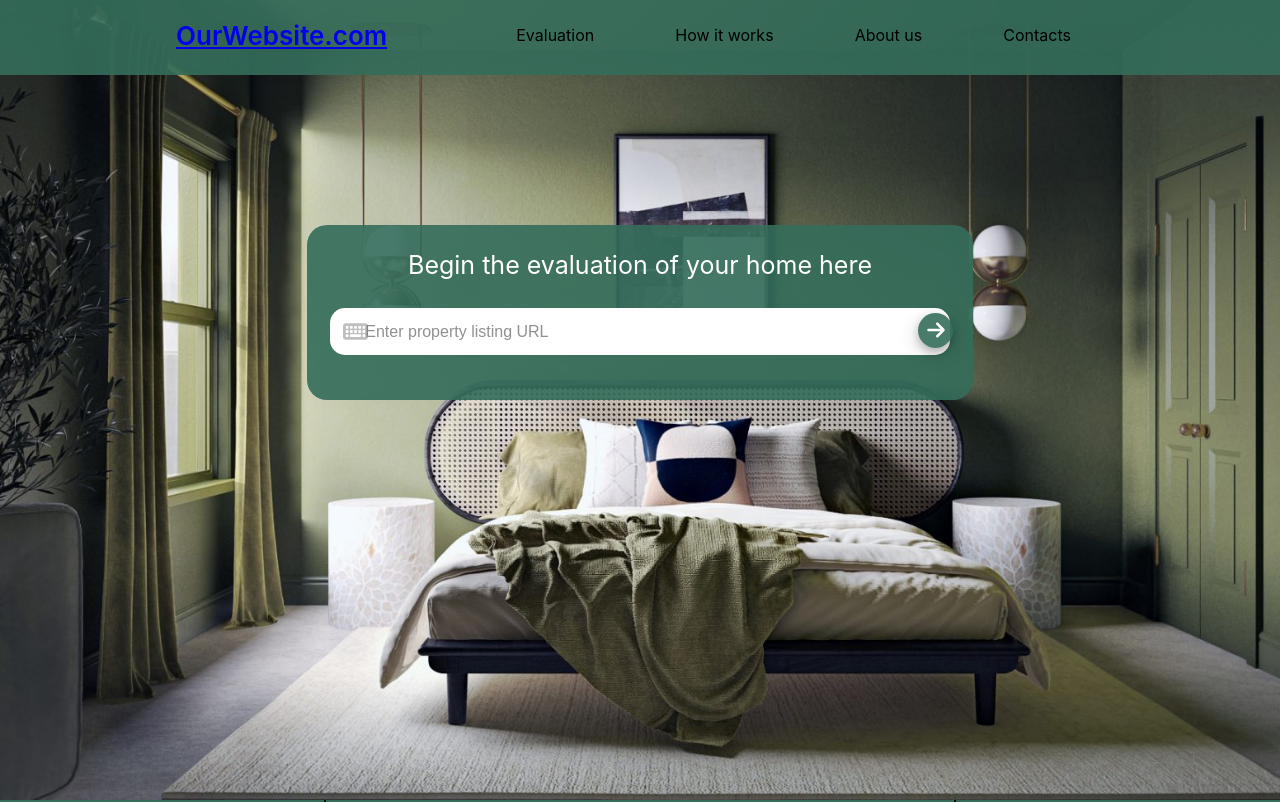
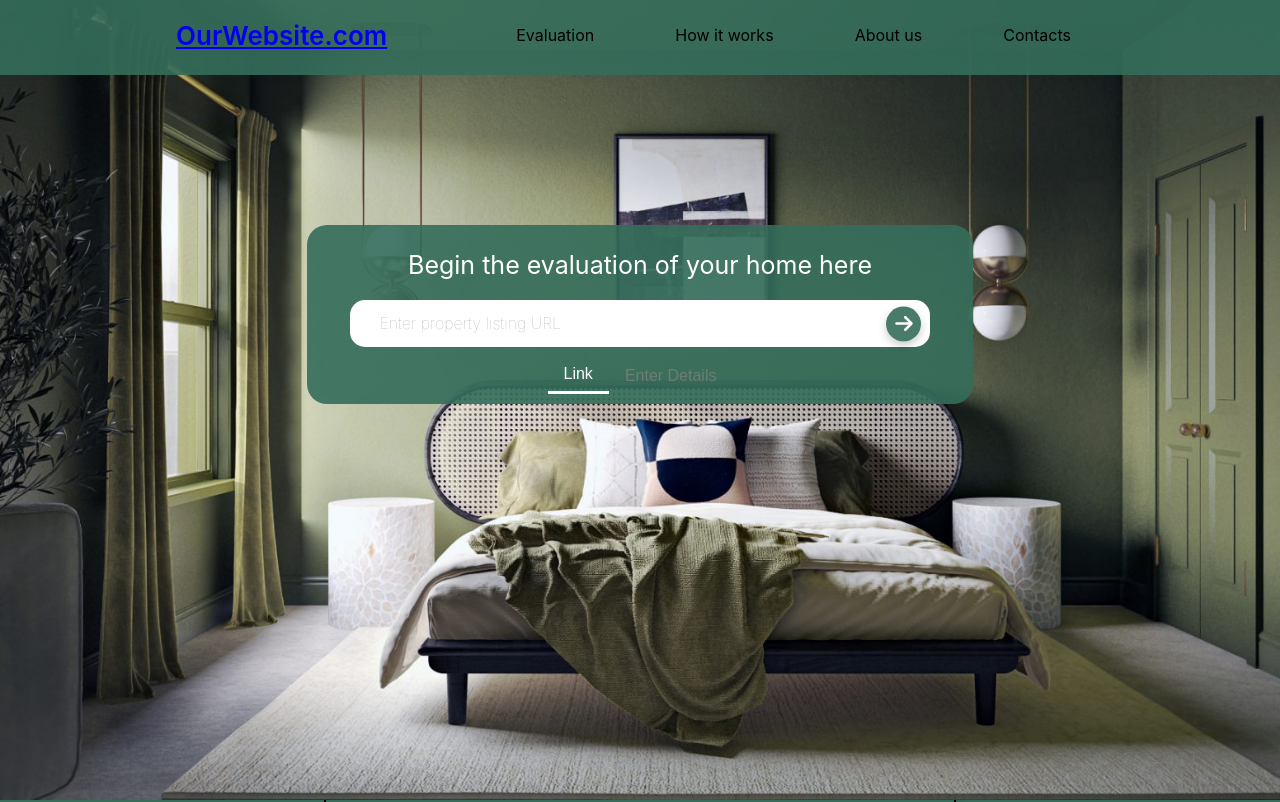
Before and after one commit to JonasUrn/HomeIntel, a React (Create React App) app in the folder frontend/: page / in a window 1280 px wide. Shown: the top 802 px of the page. Built offline with nearby package versions, Linux system fonts and the light colour scheme.

Commit message:
Resolved incoming conflicts

```diff
--- a/frontend/package.json
+++ b/frontend/package.json
@@ -3,6 +3,9 @@
   "version": "0.1.0",
   "private": true,
   "dependencies": {
+    "@emotion/react": "^11.14.0",
+    "@emotion/styled": "^11.14.0",
+    "@mui/material": "^6.4.7",
     "@testing-library/dom": "^10.4.0",
     "@testing-library/jest-dom": "^6.6.3",
     "@testing-library/react": "^16.2.0",
--- a/frontend/src/ModalWindow/modal.js
+++ b/frontend/src/ModalWindow/modal.js
@@ -4,7 +4,8 @@ import Button from "@mui/material/Button";
 import Typography from "@mui/material/Typography";
 import Modal from "@mui/material/Modal";
 
-const ModalWindow = ({ isOpen, onClose }) => {
+const ModalWindow = ({ isOpen, onClose, data, isLink }) => {
+
     return (
         <Modal
             open={isOpen}
@@ -26,12 +27,13 @@ const ModalWindow = ({ isOpen, onClose }) => {
                 }}
             >
                 <Typography id="modal-modal-title" variant="h6" component="h2">
-                    Text in a modal
+                    {"Passed from link " + isLink}
                 </Typography>
                 <Typography id="modal-modal-description" sx={{ mt: 2 }}>
-                    Duis mollis, est non commodo luctus, nisi erat porttitor ligula.
+                    {data}
                 </Typography>
                 <Button onClick={onClose} sx={{ mt: 2 }} variant="contained">Close</Button>
+
             </Box>
         </Modal>
     );
--- a/frontend/src/ModalWindow/modal.module.css
+++ b/frontend/src/ModalWindow/modal.module.css
@@ -1,4 +1,4 @@
-.modalContent{
+.modalContent {
     background-color: white;
     width: 50%;
     position: absolute;
--- a/frontend/src/searchBar/searchBar.js
+++ b/frontend/src/searchBar/searchBar.js
@@ -7,30 +7,67 @@ import ModalWindow from "../ModalWindow/modal.js";
 const SearchBar = () => {
     const [clicked, setClick] = useState(false);
     const [switchToTextBox, setSwitch] = useState(false);
+    const [inputValue, setInputValue] = useState(""); // Stores user input
 
-    const HandleInputField = () => {
-        return <input type="text" placeholder="Enter property listing URL" className={styles.inputField}></input>
-    }
-    const HandleTextBoxField = () => {
-        return <textarea type="text" placeholder="Describe your poperty" className={styles.inputTextBox}></textarea>
-    }
+    const handleModalOpen = () => {
+        setClick(true);
+    };
+
+    const handleModalClose = () => {
+        setClick(false);
+    };
+
     return (
         <div className={styles.searchBarStatistics}>
             <div className={styles.searchDiv}>
                 <div className={styles.searchBoxText}>Begin the evaluation of your home here</div>
+
                 <div className={styles.searchBarDiv}>
-                    <button className={styles.keyboardBtn} onClick={() => setSwitch(!switchToTextBox)}>
-                        <FontAwesomeIcon icon={faKeyboard} className={styles.keyboard} />
-                    </button>
-                    {!switchToTextBox && <HandleInputField />}
-                    {switchToTextBox && <HandleTextBoxField />}
-                    <button className={styles.searchButton} onClick={() => setClick(true)}>
+                    {!switchToTextBox ? (
+                        <input
+                            type="text"
+                            placeholder="Enter property listing URL"
+                            className={styles.inputField}
+                            value={inputValue}
+                            onChange={(e) => setInputValue(e.target.value)}
+                        />
+                    ) : (
+                        <textarea
+                            placeholder="Describe your property"
+                            className={styles.inputTextBox}
+                            value={inputValue}
+                            onChange={(e) => setInputValue(e.target.value)}
+                        />
+                    )}
+                    <button className={styles.searchButton} onClick={handleModalOpen}>
                         <FontAwesomeIcon icon={faArrowRight} className={styles.arrow} />
                     </button>
                 </div>
+                <div className={styles.toggleContainer}>
+                    <button
+                        className={`${styles.toggleButton} ${!switchToTextBox ? styles.active : ""}`}
+                        onClick={() => { setSwitch(false); setInputValue(""); }}
+                    >
+                        Link
+                    </button>
+                    <button
+                        className={`${styles.toggleButton} ${switchToTextBox ? styles.active : ""}`}
+                        onClick={() => { setSwitch(true); setInputValue(""); }}
+                    >
+                        Enter Details
+                    </button>
+                </div>
             </div>
-            {clicked && <ModalWindow isOpen={clicked==true} onClose={clicked==false}/>}
+            {clicked && (
+                <ModalWindow
+                    isOpen={clicked}
+                    onClose={handleModalClose}
+                    data={inputValue}
+                    isLink={!switchToTextBox}
+                />
+            )}
         </div>
-    )
-}
+    );
+};
+
 export default SearchBar;
--- a/frontend/src/searchBar/searchBar.module.css
+++ b/frontend/src/searchBar/searchBar.module.css
@@ -1,10 +1,22 @@
-.searchBarStatistics{
+.searchBarStatistics {
     width: 100%;
     height: 90%;
     display: flex;
     flex-direction: column;
 }
-.inputField, .inputTextBox{
+
+.inputField::placeholder,
+.inputTextBox::placeholder {
+    font-size: 16px;
+    font-weight: 500;
+    color: rgba(128, 128, 128, 0.75);
+    opacity: 1;
+    font-family: -apple-system, BlinkMacSystemFont, 'Segoe UI', 'Roboto', 'Oxygen',
+        'Ubuntu', 'Cantarell', 'Fira Sans', 'Droid Sans', 'Helvetica Neue',
+        sans-serif;
+}
+
+.inputField {
     border: none;
     border-radius: 15px;
     height: 45px;
@@ -12,117 +24,185 @@
     min-width: 87.5%;
     max-width: 87.5%;
     max-height: 75px;
-    min-height: 35px;
+    min-height: 45px;
+    font-weight: 550;
+    font-size: 16px;
+    margin: 0px auto 20px auto;
+    color: rgba(53, 109, 90, 0.9);
+
+}
+
+.inputTextBox {
+    border: none;
+    border-radius: 15px;
+    height: 45px;
+    width: 87.5%;
+    min-width: 87.5%;
+    max-width: 87.5%;
+    max-height: 200px;
+    min-height: 45px;
     font-weight: 550;
     font-size: 16px;
     margin: 0px auto 20px auto;
     color: rgba(53, 109, 90, 0.9);
 }
-.inputField, .inputTextBox{
-    padding-left: 35px;
+
+.toggleContainer {
+    display: flex;
+    justify-content: center;
+    padding: 10px;
+    transition: all 0.3s linear;
 }
-.inputTextBox{
+
+.toggleButton {
+    border: none;
+    background: none;
+    padding: 8px 16px;
+    font-size: 16px;
+    cursor: pointer;
+    color: rgba(128, 128, 128, 0.75);
+    transition: all 0.3s linear;
+}
+
+.toggleButton:hover {
+    color: black;
+}
+
+.toggleButton.active {
+    color: white;
+    border-bottom: 3px solid rgb(255, 255, 255);
+}
+
+.inputField,
+.inputTextBox {
+    padding-left: 5%;
+}
+
+.inputTextBox {
     padding-top: 15px;
 }
-.searchBarDiv{
-    margin-top: auto;
-    margin-bottom: 25px;
+
+.searchBarDiv {
     display: flex;
+    align-items: center;
+    position: relative;
+    width: 87.5%;
+    margin: auto;
 }
-.inputField::placeholder, .inputTextBox::placeholder{
+
+.inputField,
+.inputTextBox {
+    margin: auto;
+    flex: 1;
+    padding-right: 7%;
+}
+
+.inputField::placeholder,
+.inputTextBox::placeholder {
     font-size: 16px;
     font-weight: 50;
     opacity: 0.8;
 }
 
-.text{
+.text {
     margin-top: 5%;
 }
-.bigText, .smallText, .ourTeam, .arrow, .searchButton, .searchBoxText{
+
+.bigText,
+.smallText,
+.ourTeam,
+.arrow,
+.searchButton,
+.searchBoxText {
     color: white;
+    margin-bottom: 20px;
 }
-.bigText{
+
+.bigText {
     font-weight: 550;
 }
-.smallText{
+
+.smallText {
     font-weight: 350;
 }
-.ourTeam{
+
+.ourTeam {
     font-weight: 900;
 }
-.line{
+
+.line {
     border-top: none;
     border-left: none;
     border-right: none;
     width: 10%;
 }
-.searchDiv{
+
+.searchDiv {
     width: 52%;
-    height: 175px;
-    background-color: rgb(53,109,90, 0.9);
+    background-color: rgb(53, 109, 90, 0.9);
     border-radius: 20px;
     margin: 150px auto 0px auto;
     display: flex;
     flex-direction: column;
+    justify-content: space-evenly;
 }
-.searchBoxText{
+
+.searchBoxText {
     margin-top: 25px;
     font-size: 25px;
     width: 100%;
     text-align: center;
 }
-.searchButton{
+
+.searchButton {
     position: absolute;
-    margin-top: 5px;
+    right: 10px;
+    top: 50%;
+    transform: translateY(-50%);
+    display: flex;
+    justify-content: center;
+    align-items: center;
     border-radius: 50%;
-    background-color: rgb(53,109,90, 0.9);
+    background-color: rgb(53, 109, 90, 0.9);
     height: 35px;
     width: 35px;
     border: none;
-    margin-left: 47.75%;
-    box-shadow: 0 4px 8px 0 rgba(0, 0, 0, 0.2), 0 6px 20px 0 rgba(0, 0, 0, 0.19);
+    box-shadow: 0 4px 8px rgba(0, 0, 0, 0.2);
     cursor: pointer;
 }
-.keyboardBtn{
-    position: absolute;
-    margin-top: 10px;
-    background-color: transparent;
-    border: none;
-    margin-left: 30px;
-}
-.keyboard{
-    width: 25px;
-    height: 25px;
-    cursor: pointer;
-    color: rgba(128, 128, 128, 0.5);
-}
-.keyboard:hover{
-    color: rgba(128, 128, 128, 0.75);
-}
-.searchButton:hover{
+
+.searchButton:hover {
     scale: 1.05;
 }
-.arrow{
+
+.arrow {
     width: 20px;
     height: 20px;
+    margin: auto;
 }
-@media screen and (max-width: 1150px){
-    .searchBarStatistics{
+
+@media screen and (max-width: 1150px) {
+    .searchBarStatistics {
         margin-top: 20%;
     }
-    .searchDiv{
+
+    .searchDiv {
         width: 85%;
     }
-    .searchButton{
+
+    .searchButton {
         margin-left: 78%;
     }
-    .searchBoxText{
+
+    .searchBoxText {
         font-size: 22px;
     }
-    .keyboardBtn{
+
+    .keyboardBtn {
         margin-left: 8px;
     }
-    .inputTextBox{
+
+    .inputTextBox {
         width: 80%;
         max-width: 80%;
     }
```
Also changed, not shown: 1 other file (tests, documents, lock files or other folders).
